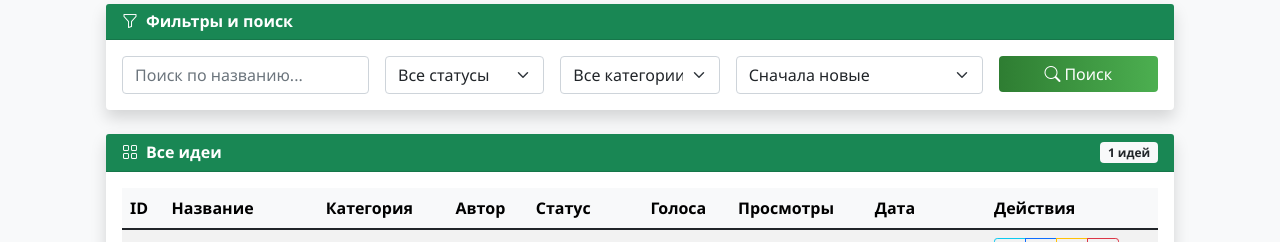
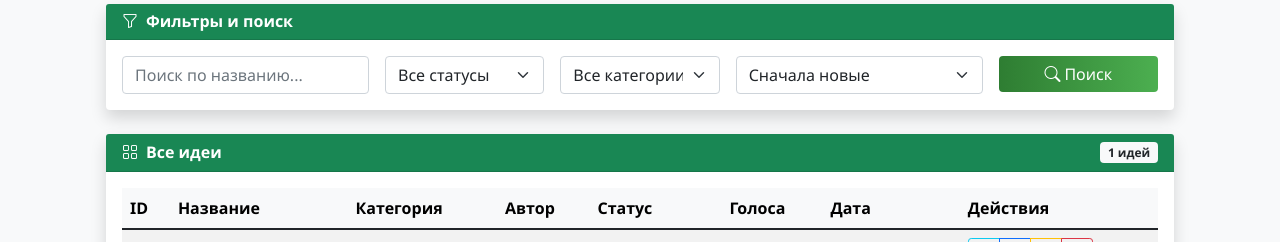
Before and after one commit to Lotos110/EcoSity, a Flask app: page /admin/ideas in a window 1280 px wide. Shown: the part 149-391 px from the top of the page. Run offline with Flask 3, Linux system fonts and the light colour scheme; a user stored in the database is signed in; data comes from the database, SQL or seed files in the repository.

Commit message:
Update ideas.html

```diff
--- a/templates/admin/ideas.html
+++ b/templates/admin/ideas.html
@@ -79,7 +79,6 @@
                             <th>Автор</th>
                             <th>Статус</th>
                             <th>Голоса</th>
-                            <th>Просмотры</th>
                             <th>Дата</th>
                             <th>Действия</th>
                         </tr>
@@ -144,7 +143,6 @@
 {% endblock %}
 
 {% block extra_js %}
-<!-- JS-код из предыдущей версии оставляем без изменений -->
 <script src="https://cdn.jsdelivr.net/npm/bootstrap@5.1.3/dist/js/bootstrap.bundle.min.js"></script>
 <script>
 let currentPage = 1;
@@ -189,7 +187,6 @@ function updateIdeasTable(ideas) {
             <td>${idea.author}</td>
             <td><span class="badge ${statusBadge}">${getStatusText(idea.status)}</span></td>
             <td>${idea.votes_count}</td>
-            <td>${idea.views_count}</td>
             <td>${new Date(idea.created_at).toLocaleDateString('ru-RU')}</td>
             <td>
                 <div class="btn-group btn-group-sm" role="group">
```
